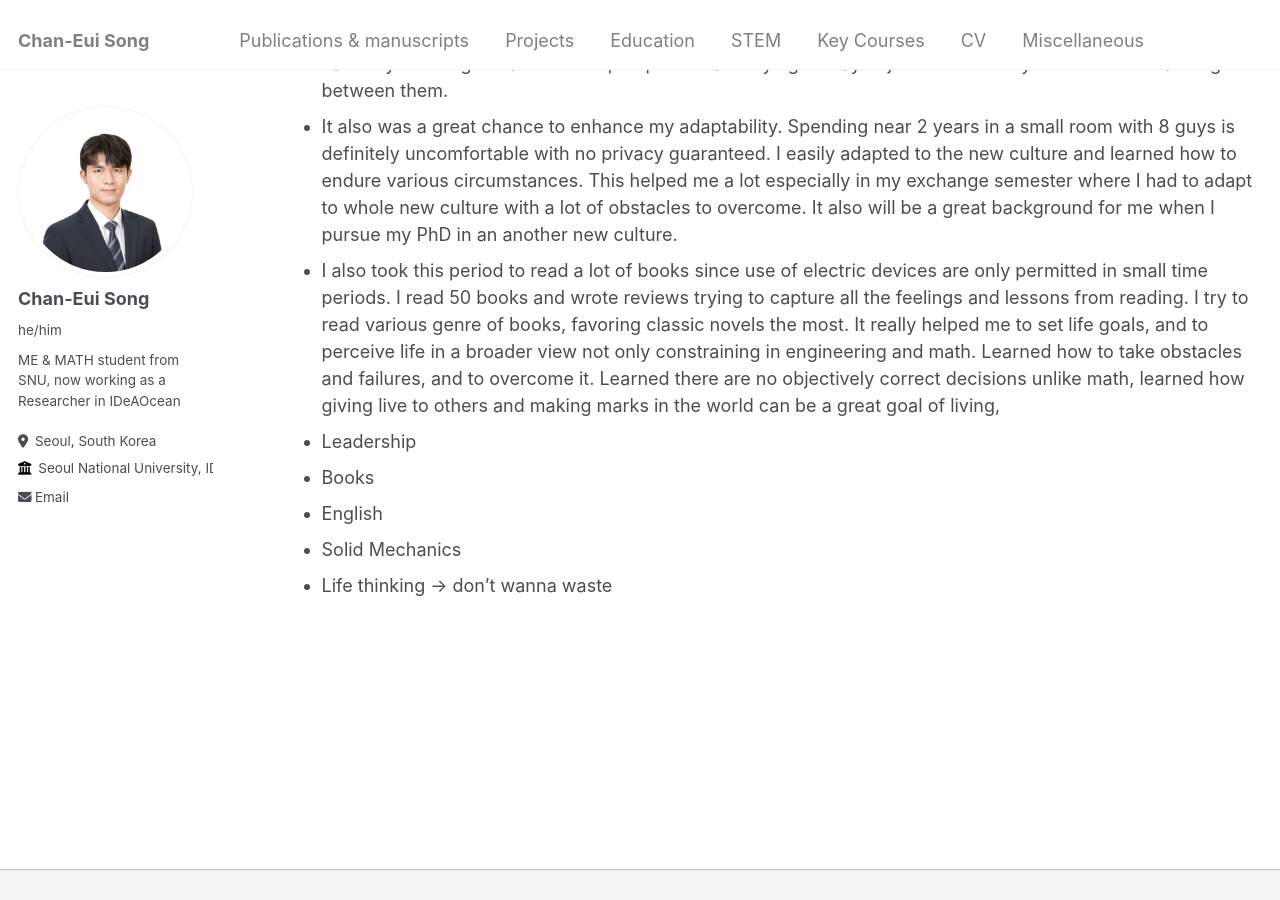
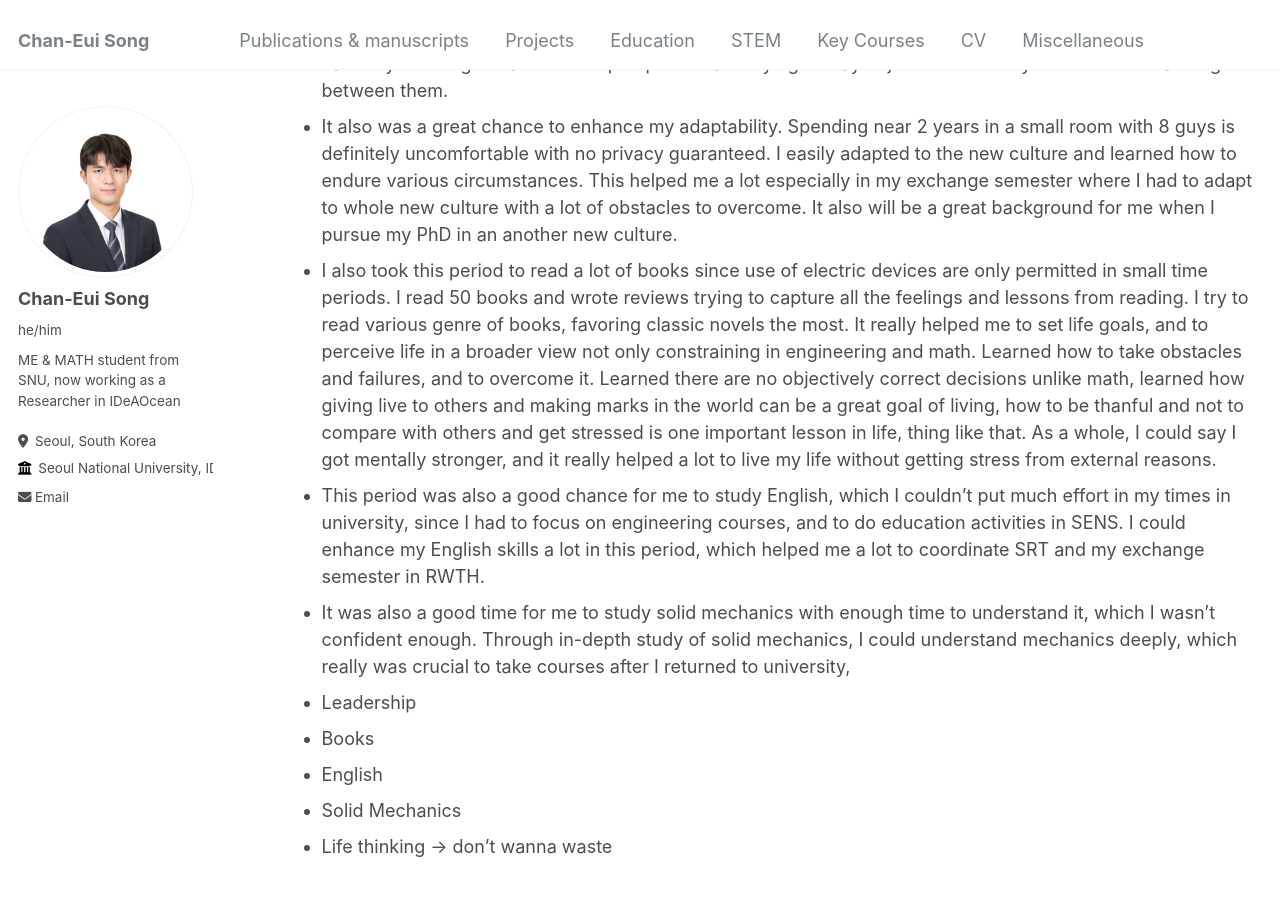
Before and after one commit to cksdml1014/chanisong, a Jekyll site: the page built from _pages/Miscellaneous.md, in a window 1280 px wide and 900 px high, scrolled down 2212 px. Built offline with Jekyll 4.4.1, drawn with Linux system fonts in a browser that asks for light colours.

Commit message:
Update Miscellaneous.md

```diff
--- a/_pages/Miscellaneous.md
+++ b/_pages/Miscellaneous.md
@@ -43,7 +43,9 @@ I documented my entire exchange experience in detail through Instagram, writing
 - This period as a soldier was an barrier for me to study engineering, but I utilized it as  a precious chance to enhance in various aspects, which became a solid background for me pursuing my bachelor years, and also will be a great source during my PhD years.
 - Since there are strict hierarchy in military, I was supposed to follow orders, but I also had to order and lead successor soldiers. It was a great chance for me to lead the group in operations and drills. Moreover, I had to address many personal conflicts which of course occurs when you put male stranger guys of early 20s into a single room and make them to live together for years. I've shown great skills managing the conflicts by carefully listening to each other's perspective and trying to stay objective to convey the misunderstandings between them.
 - It also was a great chance to enhance my adaptability. Spending near 2 years in a small room with 8 guys is definitely uncomfortable with no privacy guaranteed. I easily adapted to the new culture and learned how to endure various circumstances. This helped me a lot especially in my exchange semester where I had to adapt to whole new culture with a lot of obstacles to overcome. It also will be a great background for me when I pursue my PhD in an another new culture.
-- I also took this period to read a lot of books since use of electric devices are only permitted in small time periods. I read 50 books and wrote reviews trying to capture all the feelings and lessons from reading. I try to read various genre of books, favoring classic novels the most. It really helped me to set life goals, and to perceive life in a broader view not only constraining in engineering and math. Learned how to take obstacles and failures, and to overcome it. Learned there are no objectively correct decisions unlike math, learned how giving live to others and making marks in the world can be a great goal of living,
+- I also took this period to read a lot of books since use of electric devices are only permitted in small time periods. I read 50 books and wrote reviews trying to capture all the feelings and lessons from reading. I try to read various genre of books, favoring classic novels the most. It really helped me to set life goals, and to perceive life in a broader view not only constraining in engineering and math. Learned how to take obstacles and failures, and to overcome it. Learned there are no objectively correct decisions unlike math, learned how giving live to others and making marks in the world can be a great goal of living, how to be thanful and not to compare with others and get stressed is one important lesson in life, thing like that. As a whole, I could say I got mentally stronger, and it really helped a lot to live my life without getting stress from external reasons.
+- This period was also a good chance for me to study English, which I couldn't put much effort in my times in university, since I had to focus on engineering courses, and to do education activities in SENS. I could enhance my English skills a lot in this period, which helped me a lot to coordinate SRT and my exchange semester in RWTH.
+- It was also a good time for me to study solid mechanics with enough time to understand it, which I wasn't confident enough. Through in-depth study of solid mechanics, I could understand mechanics deeply, which really was crucial to take courses after I returned to university,
 - Leadership
 - Books
 - English
```
